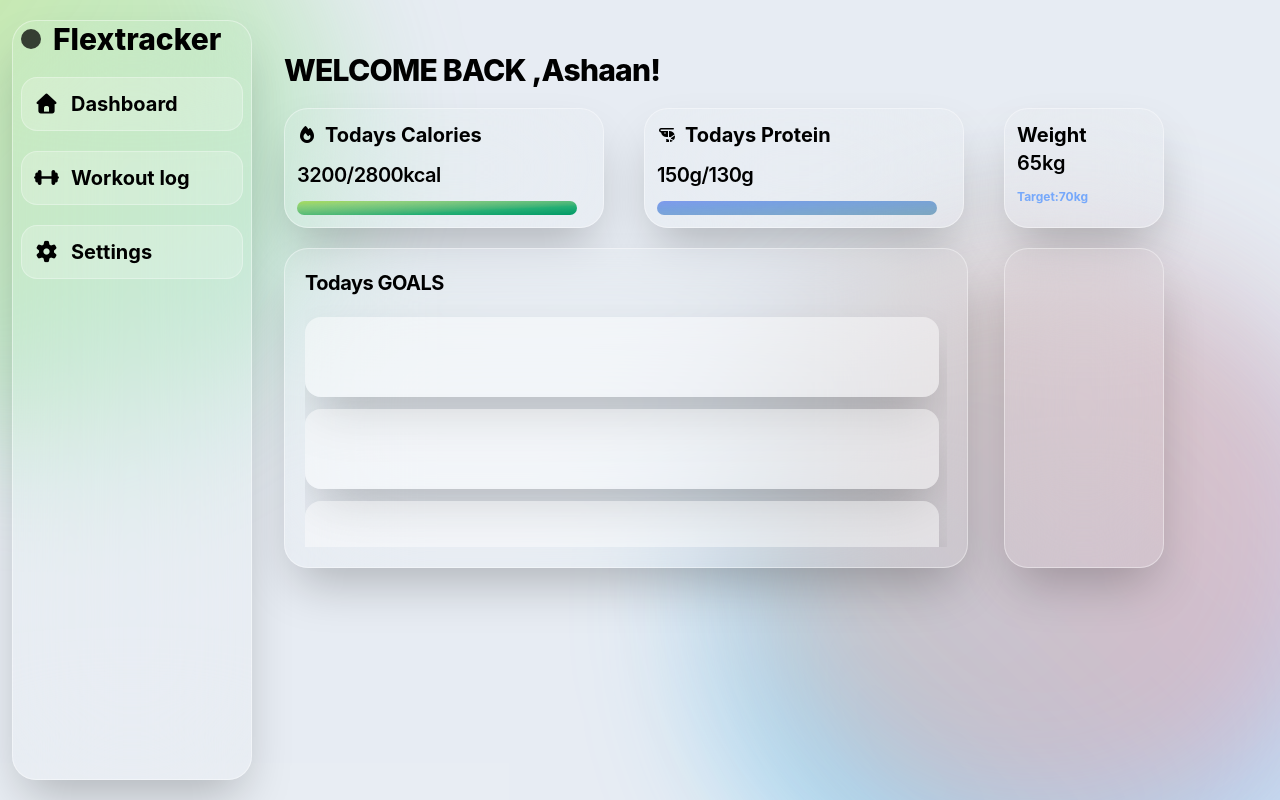
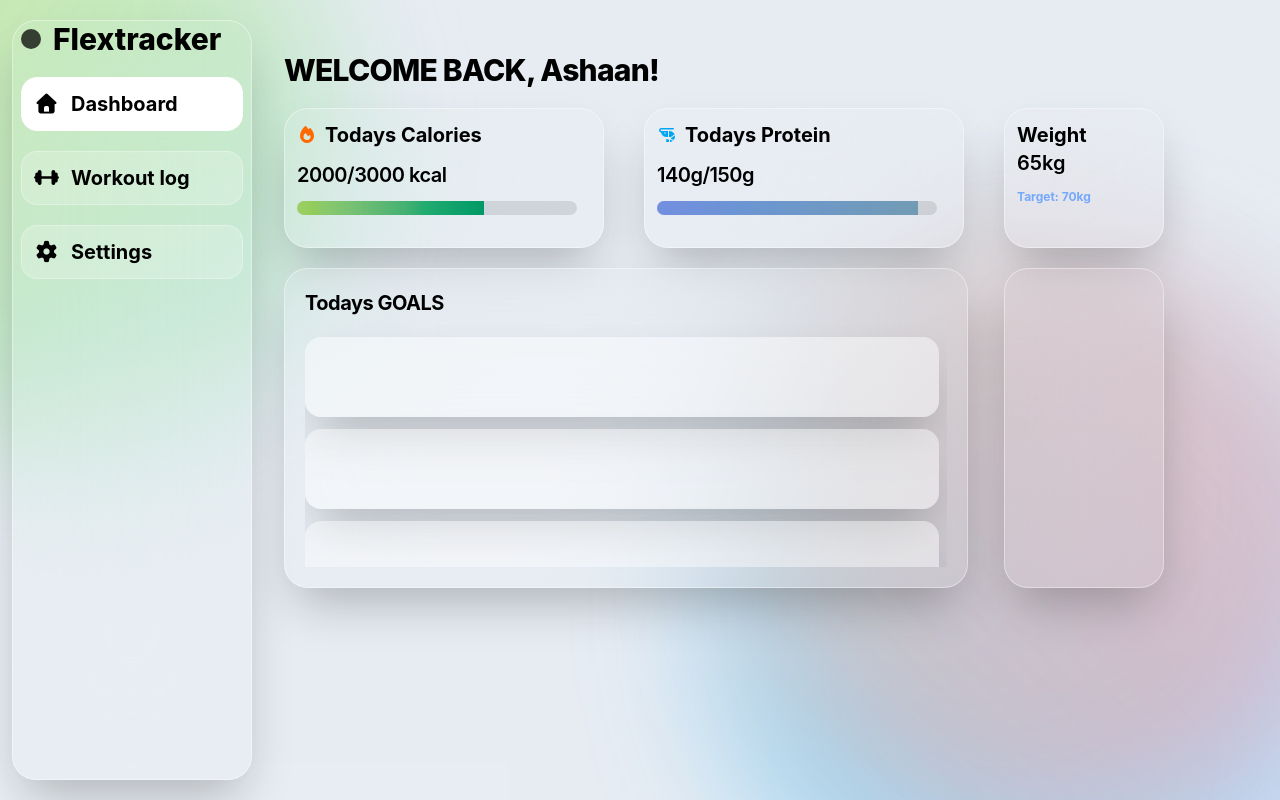
Before and after one commit to ashaanpy-web/Flex-tracker, a React (Vite) app: page / in a window 1280 px wide. Built offline with nearby package versions, Linux system fonts and the light colour scheme.

Commit message:
added dynamic progress

```diff
--- a/src/App.jsx
+++ b/src/App.jsx
@@ -1,17 +1,39 @@
 import { useState } from "react";
 import "./index.css";
+
 export default function App() {
-  const [activeTab, setActiveTab] = useState("workout");
+  const [activeTab, setActiveTab] = useState("dashboard");
+
+  // ✨ STATE DECLARED CORRECTLY WITH CONST AND NUMBERS
+  const [currentCalorie, setCalorie] = useState(2000);
+  const targetCalorie = 3000;
+
+  const [currentProtein, setProtein] = useState(140); // Sirf number rakha hai taake math sahi chale
+  const targetProtein = 150;
+
+  // ✨ MATHEMATICAL CALCULATION WITH CONST
+  const caloriePercentage = Math.min(
+    (currentCalorie / targetCalorie) * 100,
+    100,
+  );
+  const proteinPercentage = Math.min(
+    (currentProtein / targetProtein) * 100,
+    100,
+  );
+
   return (
     <>
-      <div className="bg-slate-200/80 min-h-screen relative pt-5 pb-5 pl-3 flex overflow-hidden costum-scrollbar ">
+      <div className="bg-slate-200/80 min-h-screen relative pt-5 pb-5 pl-3 flex overflow-hidden costum-scrollbar">
+        {/* Background Glows */}
         <div className="w-full h-full absolute top-0 left-0 z-0">
           <div className="absolute top-[-20%] left-[-20%] w-150 h-150 rounded-full bg-linear-to-br from-lime-400/40 to-emerald-400/20 blur-3xl pointer-events-none z-0"></div>
-          <div className="absolute bottom-[-20%] right-[-10%] w-175 h-175 rounded-full bg-linear-to-tr from-sky-400/40 to-indigo-400/20 blur-3xl pointer-events-none z-0 "></div>
-          <div className="bg-linear-to-br from-orange-300/30 to-red-400/30 h-150 w-150  rounded-full absolute bottom-[-5%] right-[-5%] z-0 blur-3xl pointer-events-none"></div>
+          <div className="absolute bottom-[-20%] right-[-10%] w-175 h-175 rounded-full bg-linear-to-tr from-sky-400/40 to-indigo-400/20 blur-3xl pointer-events-none z-0"></div>
+          <div className="bg-linear-to-br from-orange-300/30 to-red-400/30 h-150 w-150 rounded-full absolute bottom-[-5%] right-[-5%] z-0 blur-3xl pointer-events-none"></div>
         </div>
-        <aside className="flex flex-col z-10 bg-white/5 border relative border-white/40 backdrop-blur-3xl w-60 h-[calc(100Vh-40px)] rounded-3xl pr-2 pl-2 shadow-2xl  no-scrollbar ">
-          <div className=" ">
+
+        {/* Sidebar */}
+        <aside className="flex flex-col z-10 bg-white/5 border relative border-white/40 backdrop-blur-3xl w-60 h-[calc(100vh-40px)] rounded-3xl pr-2 pl-2 shadow-2xl no-scrollbar">
+          <div>
             <div>
               <div className="flex items-center gap-3">
                 <div className="bg-black h-5 w-5 rounded-full animate-pulse duration-1000"></div>
@@ -21,149 +43,169 @@ export default function App() {
               </div>
               <div
                 onClick={() => setActiveTab("dashboard")}
-                className="hover:bg-white text-black font-bold text-xl p-3 rounded-2xl bg-white/20 border border-white/30 mt-5 flex items-center gap-3"
+                className={`hover:bg-white text-black font-bold text-xl p-3 rounded-2xl border mt-5 flex items-center gap-3 cursor-pointer transition-all duration-300 ${
+                  activeTab === "dashboard"
+                    ? "bg-white border-white"
+                    : "bg-white/20 border-white/30"
+                }`}
               >
-                <i class="fa-solid fa-house"></i>
+                <i className="fa-solid fa-house"></i>
                 Dashboard
               </div>
               <div
                 onClick={() => setActiveTab("workout")}
-                className="text-black font-bold text-xl p-3 rounded-2xl bg-white/20 border border-white/30 mt-5 flex items-center gap-3"
+                className={`text-black font-bold text-xl p-3 rounded-2xl border mt-5 flex items-center gap-3 cursor-pointer transition-all duration-300 ${
+                  activeTab === "workout"
+                    ? "bg-white border-white"
+                    : "bg-white/20 border-white/30"
+                }`}
               >
-                <i class="fa-solid fa-dumbbell"></i>
+                <i className="fa-solid fa-dumbbell"></i>
                 Workout log
               </div>
               <div
                 onClick={() => setActiveTab("settings")}
-                className="text-black font-bold text-xl p-3 rounded-2xl bg-white/20 border border-white/30 mt-5 flex items-center gap-3"
+                className={`text-black font-bold text-xl p-3 rounded-2xl border mt-5 flex items-center gap-3 cursor-pointer transition-all duration-300 ${
+                  activeTab === "settings"
+                    ? "bg-white border-white"
+                    : "bg-white/20 border-white/30"
+                }`}
               >
-                <i class="fa-solid fa-gear"></i>
+                <i className="fa-solid fa-gear"></i>
                 Settings
               </div>
             </div>
           </div>
         </aside>
+
+        {/* MAIN CONTAINER */}
         <main className="flex-1 overflow-y-auto z-10 p-8 overflow-x-hidden no-scrollbar">
+          {/* 🟢 DASHBOARD VIEW */}
           {activeTab == "dashboard" && (
-            <>
-              <h1 className="text-3xl font-extrabold tracking-tight ">
-                WELCOME BACK ,Ashaan!
+            <div className="animate-in fade-in duration-300 slide-in-from-bottom-2">
+              <h1 className="text-3xl font-extrabold tracking-tight">
+                WELCOME BACK, Ashaan!
               </h1>
               <div className="flex gap-10">
-                <div className="p-3 h-30 w-80 bg-white/5 rounded-3xl border border-white/40 shadow-2xl backdrop-blur-3xl  mt-5 ">
+                {/* Calories Card */}
+                <div className="p-3 h-35 w-80 bg-white/5 rounded-3xl border border-white/40 shadow-2xl backdrop-blur-3xl mt-5">
                   <div className="flex items-center gap-2">
-                    <i class="fa-solid fa-fire"></i>
+                    <i className="fa-solid fa-fire text-orange-500"></i>
                     <p className="text-xl font-bold">Todays Calories</p>
                   </div>
-                  <p className=" mt-3 text-xl font-semibold tracking-tight">
-                    3200/2800kcal
+                  <p className="mt-3 text-xl font-semibold tracking-tight">
+                    {currentCalorie}/{targetCalorie} kcal
                   </p>
-                  <div className="mt-3 w-70 h-3.5 bg-linear-to-br from-lime-500/50 to-emerald-600 rounded-full"></div>
+                  {/* Outer Progress bar */}
+                  <div className="mt-3 w-70 h-3.5 bg-black/10 rounded-full overflow-hidden">
+                    {/* Inner Dynamic math filling */}
+                    <div
+                      className="h-full bg-linear-to-r from-lime-500/50 to-emerald-600 transition-all duration-500 ease-out"
+                      style={{ width: `${caloriePercentage}%` }}
+                    ></div>
                   </div>
-                <div className="p-3 h-30 w-80 bg-white/5 rounded-3xl border border-white/40 shadow-2xl backdrop-blur-3xl  mt-5 ">
+                </div>
+
+                {/* Protein Card */}
+                <div className="p-3 h-35 w-80 bg-white/5 rounded-3xl border border-white/40 shadow-2xl backdrop-blur-3xl mt-5">
                   <div className="flex items-center gap-2">
-                    <i class="fa-solid fa-shrimp"></i>
+                    <i className="fa-solid fa-shrimp text-sky-500"></i>
                     <p className="text-xl font-bold">Todays Protein</p>
                   </div>
-                  <p className=" mt-3 text-xl font-semibold tracking-tight">
-                    150g/130g
+                  <p className="mt-3 text-xl font-semibold tracking-tight">
+                    {currentProtein}g/{targetProtein}g
                   </p>
-                  <div className="mt-3 w-70 h-3.5 bg-linear-to-br from-blue-700/50  to-sky-800/45 rounded-full"></div>
+                  {/* Outer Progress bar */}
+                  <div className="mt-3 w-70 h-3.5 bg-black/10 rounded-full overflow-hidden">
+                    {/* Inner Dynamic math filling */}
+                    <div
+                      className="h-full bg-linear-to-r from-blue-700/50 to-sky-800/45 transition-all duration-500 ease-out"
+                      style={{ width: `${proteinPercentage}%` }}
+                    ></div>
                   </div>
-                <div className="p-3 h-30 w-40 bg-white/5 rounded-3xl border border-white/40 shadow-2xl backdrop-blur-3xl mt-5">
+                </div>
+
+                {/* Weight Card */}
+                <div className="p-3 h-35 w-40 bg-white/5 rounded-3xl border border-white/40 shadow-2xl backdrop-blur-3xl mt-5">
                   <div>
-                    <p className="text-xl font-bold ">Weight</p>
+                    <p className="text-xl font-bold">Weight</p>
                     <p className="text-xl font-semibold">65kg</p>
                     <p className="text-blue-500/60 font-bold text-xs mt-3">
-                      Target:70kg
+                      Target: 70kg
                     </p>
                   </div>
                 </div>
               </div>
-              <div className="flex items-center ">
-                {/* --- TODAYS GOALS CARD --- */}
+
+              <div className="flex items-center">
                 <div className="h-80 w-178 pr-7 mt-5 flex">
                   <div className="h-full w-full bg-white/5 border border-white/40 backdrop-blur-3xl shadow-2xl rounded-3xl p-5 flex flex-col costum-scrollbar">
-                    {/* Heading apni jagah fix rahegi */}
                     <p className="text-xl font-bold tracking-tight mb-2">
                       Todays GOALS
                     </p>
-
-                    {/* Scrollable Container (Is par max height aur scroll active kiya hai) */}
                     <div className="flex-1 overflow-y-auto pr-2 min-h-0 costum-scrollbar">
                       <div className="w-full h-20 bg-white/45 shadow-2xl mt-3 border-white/4 rounded-2xl"></div>
                       <div className="w-full h-20 bg-white/45 shadow-2xl mt-3 border-white/4 rounded-2xl"></div>
                       <div className="w-full h-20 bg-white/45 shadow-2xl mt-3 border-white/4 rounded-2xl"></div>
-                      <div className="w-full h-20 bg-white/45 shadow-2xl mt-3 border-white/4 rounded-2xl"></div>{" "}
-                      {/* 4th dummy row check karne ke liye */}
+                      <div className="w-full h-20 bg-white/45 shadow-2xl mt-3 border-white/4 rounded-2xl"></div>
                     </div>
                   </div>
                 </div>
                 <div className="h-80 w-40 bg-white/5 border border-white/40 backdrop-blur-3xl shadow-2xl rounded-3xl mt-5 ml-2"></div>
               </div>
-            </>
+            </div>
           )}
-          <div className="">
+
+          {/* 🔵 WORKOUT VIEW */}
           {activeTab == "workout" && (
-              <>
-                <h1 className="text-3xl font-extrabold tracking-tight ">
-                  WELCOME BACK ,Ashaan!
+            <div className="animate-in fade-in duration-300 slide-in-from-bottom-2">
+              <div>
+                <h1 className="text-black text-2xl tracking-tight font-extrabold">
+                  Your daily goals
                 </h1>
-                <div className="flex gap-10">
-                  <div className="p-3 h-30 w-80 bg-white/5 rounded-3xl border border-white/40 shadow-2xl backdrop-blur-3xl  mt-5 ">
-                    <div className="flex items-center gap-2">
-                      <i class="fa-solid fa-fire"></i>
-                      <p className="text-xl font-bold">Todays Calories</p>
               </div>
-                    <p className=" mt-3 text-xl font-semibold tracking-tight">
-                      3200/2800kcal
+              <div className="flex items-center">
+                <div className="h-100 w-178 pr-7 mt-5 flex">
+                  <div className="h-full w-full bg-white/5 border border-white/40 backdrop-blur-3xl shadow-2xl rounded-3xl p-5 flex flex-col costum-scrollbar">
+                    <p className="text-xl font-bold tracking-tight mb-2">
+                      Your workout logs
                     </p>
-                    <div className="mt-3 w-70 h-3.5 bg-linear-to-br from-lime-500/50 to-emerald-600 rounded-full"></div>
-                  </div>
-                  <div className="p-3 h-30 w-80 bg-white/5 rounded-3xl border border-white/40 shadow-2xl backdrop-blur-3xl  mt-5 ">
-                    <div className="flex items-center gap-2">
-                      <i class="fa-solid fa-shrimp"></i>
-                      <p className="text-xl font-bold">Todays Protein</p>
-                    </div>
-                    <p className=" mt-3 text-xl font-semibold tracking-tight">
-                      150g/130g
-                    </p>
-                    <div className="mt-3 w-70 h-3.5 bg-linear-to-br from-blue-700/50  to-sky-800/45 rounded-full"></div>
-                  </div>
-                  <div className="p-3 h-30 w-40 bg-white/5 rounded-3xl border border-white/40 shadow-2xl backdrop-blur-3xl mt-5">
+                    <div className="overflow-y-auto no-scrollbar">
                       <div>
-                      <p className="text-xl font-bold ">Weight</p>
-                      <p className="text-xl font-semibold">65kg</p>
-                      <p className="text-blue-500/60 font-bold text-xs mt-3">
-                        Target:70kg
-                      </p>
+                        <input
+                          type="text"
+                          className="bg-white/45 h-12 w-134 rounded-2xl p-3"
+                          placeholder="Add workout logs here"
+                        />
+                        <div className="flex gap-4 mt-5">
+                          <input
+                            type="text"
+                            className="bg-white/45 h-12 w-30 rounded-2xl p-3"
+                            placeholder="Weight"
+                          />
+                          <input
+                            type="text"
+                            className="bg-white/45 h-12 w-30 rounded-2xl p-3"
+                            placeholder="Reps"
+                          />
+                          <div className="flex items-center justify-center text-slate-600 h-12 w-30 rounded-2xl bg-white/45 cursor-pointer hover:bg-white/60 transition-all">
+                            <p>Add..</p>
                           </div>
                         </div>
                       </div>
-                <div className="flex items-center ">
-                  {/* --- TODAYS GOALS CARD --- */}
-                  <div className="h-80 w-178 pr-7 mt-5 flex">
-                    <div className="h-full w-full bg-white/5 border border-white/40 backdrop-blur-3xl shadow-2xl rounded-3xl p-5 flex flex-col costum-scrollbar">
-                      {/* Heading apni jagah fix rahegi */}
-                      <p className="text-xl font-bold tracking-tight mb-2">
-                        Todays GOALS
-                      </p>
-
-                      {/* Scrollable Container (Is par max height aur scroll active kiya hai) */}
-                      <div className="flex-1 overflow-y-auto pr-2 min-h-0 costum-scrollbar">
-                        <div className="w-full h-20 bg-white/45 shadow-2xl mt-3 border-white/4 rounded-2xl"></div>
-                        <div className="w-full h-20 bg-white/45 shadow-2xl mt-3 border-white/4 rounded-2xl"></div>
-                        <div className="w-full h-20 bg-white/45 shadow-2xl mt-3 border-white/4 rounded-2xl"></div>
-                        <div className="w-full h-20 bg-white/45 shadow-2xl mt-3 border-white/4 rounded-2xl"></div>{" "}
-                        {/* 4th dummy row check karne ke liye */}
+                      <div className="overflow-y-auto">
+                        <div className="h-20 w-134 bg-white/45 rounded-2xl mt-5"></div>
+                        <div className="h-20 w-134 bg-white/45 rounded-2xl mt-5"></div>
+                        <div className="h-20 w-134 bg-white/45 rounded-2xl mt-5"></div>
+                        <div className="h-20 w-134 bg-white/45 rounded-2xl mt-5"></div>
+                      </div>
                     </div>
                   </div>
                 </div>
                 <div className="h-80 w-40 bg-white/5 border border-white/40 backdrop-blur-3xl shadow-2xl rounded-3xl mt-5 ml-2"></div>
               </div>
-              </>
+            </div>
           )}
-          </div>
         </main>
       </div>
     </>
```
Lines whose indentation alone changed are shown as unchanged.
